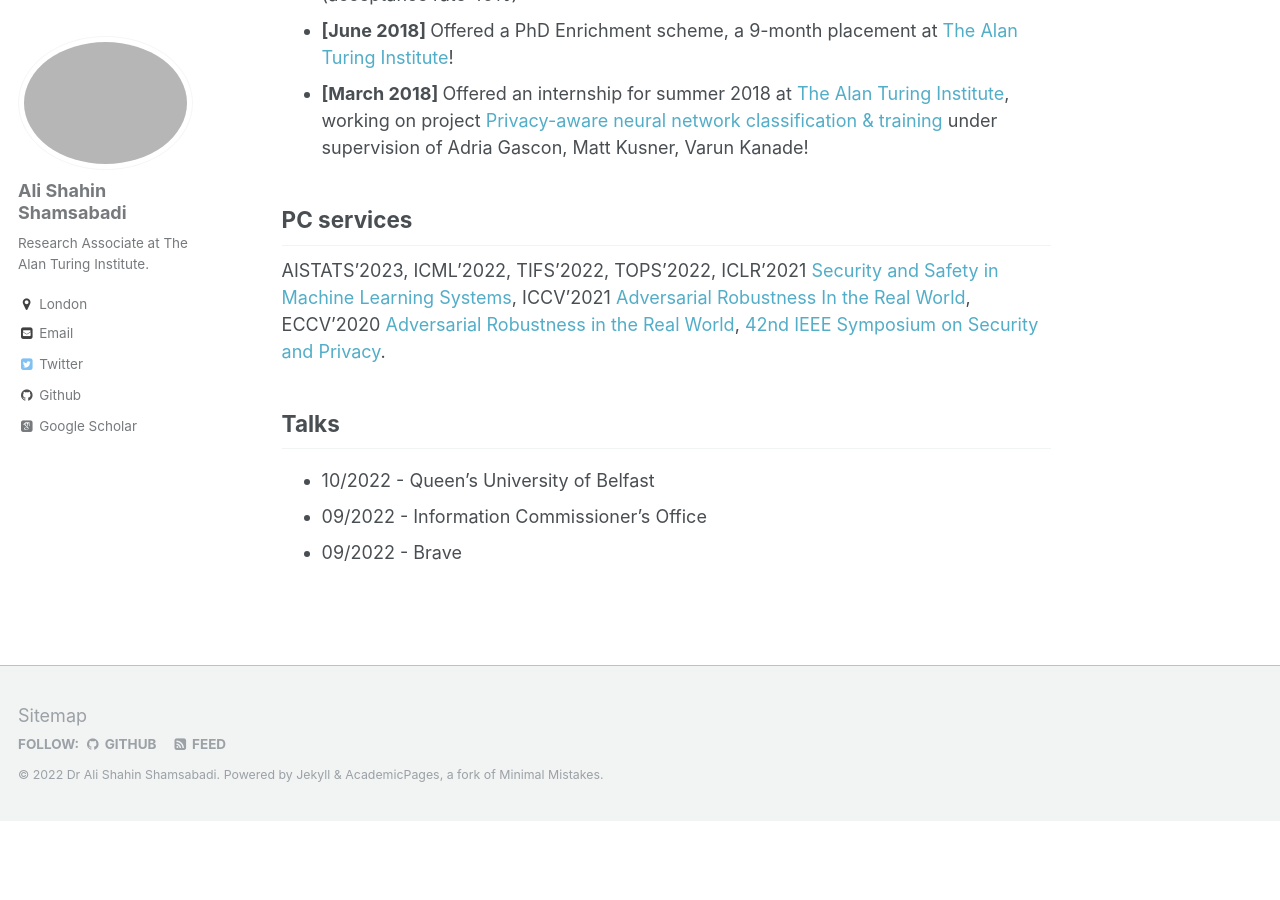
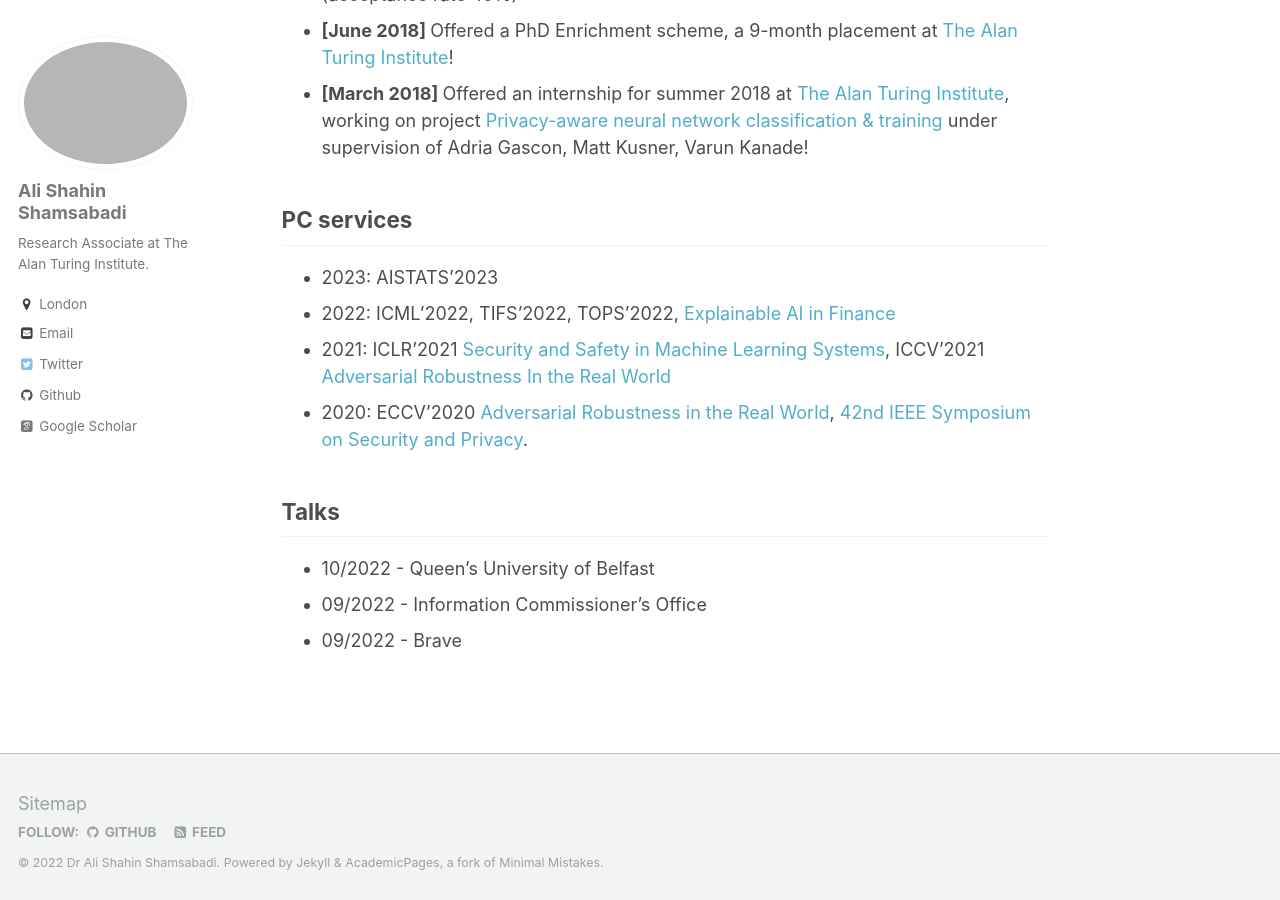
Before and after one commit to AliShahin/AliShahin.github.io, a Jekyll site: the page built from _pages/about.md, in a window 1280 px wide and 900 px high, scrolled down 2803 px. Built offline with Jekyll 4.4.1, drawn with Linux system fonts in a browser that asks for light colours; some web fonts are replaced; before the commit the page ends 3624 px from its top, so only the background shows below that.

Commit message:
Update about.md

```diff
--- a/_pages/about.md
+++ b/_pages/about.md
@@ -50,7 +50,10 @@ My research interests and recent works include:
 - <b> [March 2018] </b> Offered an internship for summer 2018 at [The Alan Turing Institute](https://www.turing.ac.uk), working on project [Privacy-aware neural network classification & training](https://aticdn.s3-eu-west-1.amazonaws.com/2017/12/Internship-Project-Descriptions-2018-FINAL-WC.pdf) under supervision of Adria Gascon, Matt Kusner, Varun Kanade!
 
 ## PC services
-AISTATS'2023, ICML'2022, TIFS'2022, TOPS'2022, ICLR'2021 [Security and Safety in Machine Learning Systems](https://aisecure-workshop.github.io/aml-iclr2021/committee), ICCV'2021 [Adversarial Robustness In the Real World](https://iccv21-adv-workshop.github.io), ECCV'2020 [Adversarial Robustness in the Real World](https://eccv20-adv-workshop.github.io), [42nd IEEE Symposium on Security and Privacy](http://www.ieee-security.org/TC/SP2021/cfpapers.html).
+- 2023: AISTATS'2023
+- 2022: ICML'2022, TIFS'2022, TOPS'2022, [Explainable AI in Finance](https://sites.google.com/view/2022-workshop-explainable-ai/)
+- 2021: ICLR'2021 [Security and Safety in Machine Learning Systems](https://aisecure-workshop.github.io/aml-iclr2021/committee), ICCV'2021 [Adversarial Robustness In the Real World](https://iccv21-adv-workshop.github.io)
+- 2020: ECCV'2020 [Adversarial Robustness in the Real World](https://eccv20-adv-workshop.github.io), [42nd IEEE Symposium on Security and Privacy](http://www.ieee-security.org/TC/SP2021/cfpapers.html).
 
 
 ## Talks
```
